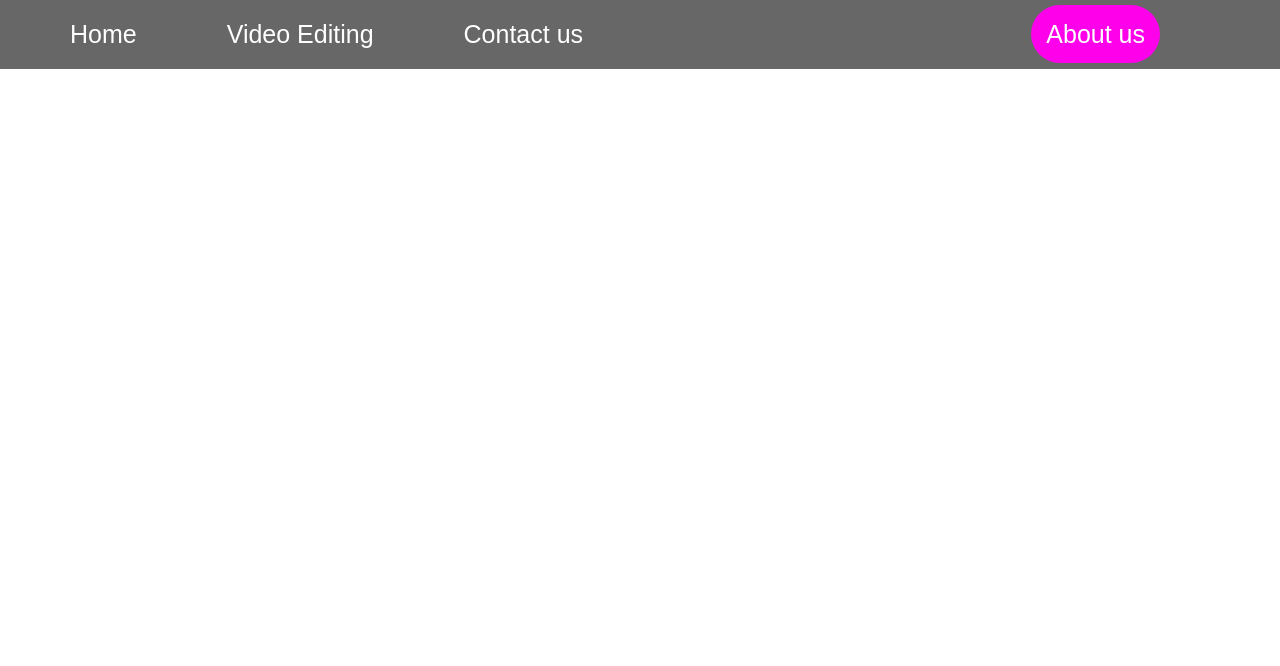
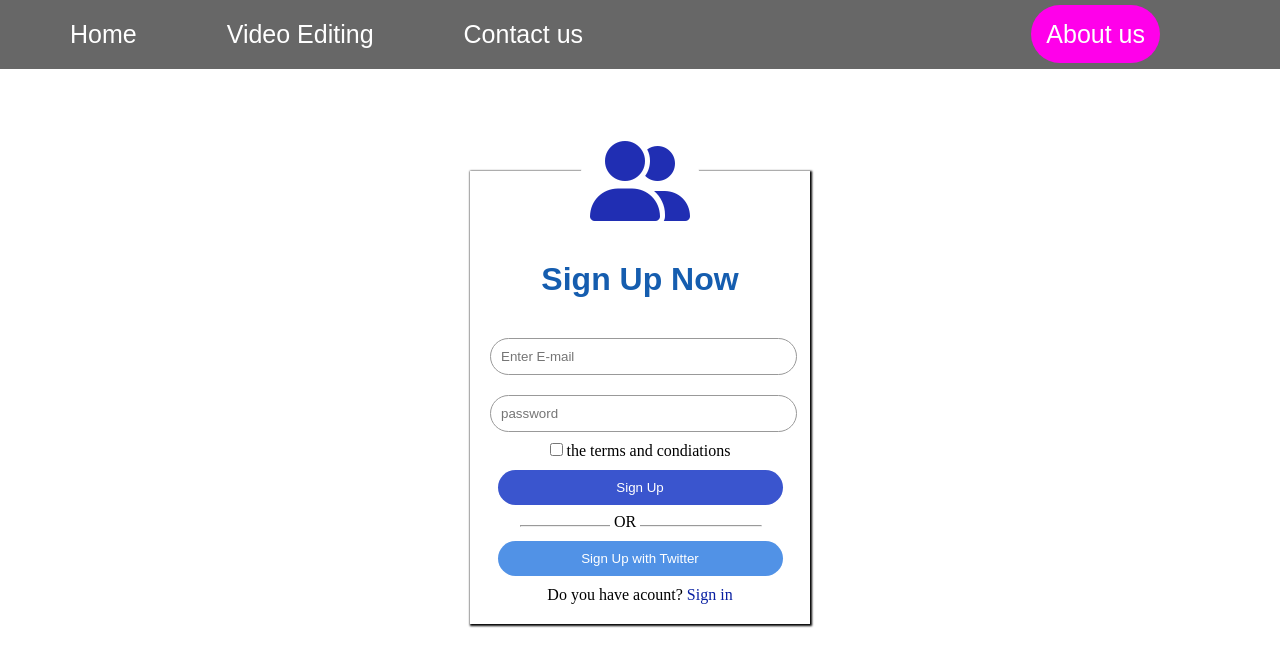
Before and after one commit to iamsathishvarma/Flex-box, a plain HTML site: page Flex-box.html in a window 1280 px wide. Drawn offline with Linux system fonts and the light colour scheme.

Commit message:
version-03

```diff
--- a/Flex-box.css
+++ b/Flex-box.css
@@ -21,3 +21,69 @@ a:hover{color: salmon;}
 .ex6:hover{color:rgb(255, 0, 119); background-color: thistle;}
 .ex6{background-color: rgb(255, 0, 234); padding: 15px;
    border-radius: 40px; }
+ .sign-up-form
+ {width: 300px;
+ background-color:white;
+ padding: 20px;
+margin: 8% auto 0;
+text-align: center;
+box-shadow: 1px 1px 2px 1px black;}
+
+h1
+{color:rgb(21, 93, 175);
+margin-bottom: 30px;
+margin-top: 30px;
+font-family: Arial, Helvetica, sans-serif;}
+
+.input-box
+
+{padding: 10px;
+
+border-radius: 20px;
+width: 95%;
+margin: 10px 0;
+
+outline: none;
+border: 1px solid #999}
+
+button {color: white;
+width: 95%;
+padding: 10px;
+border-radius: 20px;
+outline: none;
+border: none;
+margin: 10px 0;}
+
+.button-sign
+
+{background-color: rgb(58, 85, 206);}
+
+.button-sign-twitter
+
+{background-color: rgb(81, 146, 230);}
+
+.Link
+
+{color:rgb(8, 31, 161)
+
+}
+
+.Link:hover{color: red;}
+
+hr
+{width: 80%;
+margin: 10px 30px 0;
+text-align: center;}
+
+.or
+{background-color: white;
+width: 30px;
+margin: -14px 0px 0px 120px;}
+
+i.fas
+{font-size: 80px;
+margin-top: -60px;
+color: rgb(32, 46, 179);
+ background-color: rgb(255, 255, 255);
+ padding: 10px;
+border-radius: 100px;}
--- a/Flex-box.html
+++ b/Flex-box.html
@@ -6,6 +6,8 @@
   <meta http-equiv="X-UA-Compatible" content="ie=edge">
   <title>Flex-box</title>
   <link rel="stylesheet" href="Flex-box.css">
+  <script src="https://kit.fontawesome.com/649f53c5ca.js" crossorigin="anonymous"></script>
+
 </head>
 <body>
 
@@ -15,6 +17,23 @@
   <div class="ex1 ex4"><a href="file:///C:/Users/sathish/Desktop/Flex-box/Flex-box.html">Contact us</a></div>
   <div class="ex1 ex5"><a class="ex6" href="file:///C:/Users/sathish/Desktop/Flex-box/Flex-box.html">About us</a></div>
 </div>
+<div class="sign-up-form">
+<i class="fas fa-user-friends"></i>
 
+
+  <h1>Sign Up Now</h1>
+  <form>
+    <input type="email" class="input-box" placeholder="Enter E-mail">
+      <input type="password" class="input-box" placeholder="password">
+      <p><span><input type="checkbox"></span> the terms and condiations</p>
+      <button type="button" class="button-sign">Sign Up</button>
+      <hr>
+      <p class="or">OR</p>
+      <button type="button" class="button-sign-twitter">Sign Up with Twitter </button>
+      <p>Do you have acount? <a class="Link" href="#">Sign in</a></p>
+
+    </form>
+
+</div>
 </body>
 </html>
```
Also changed, not shown: images/Sign-up-logo.png (added), images/rahul-chaudhari-3-1497265156.png (added).
